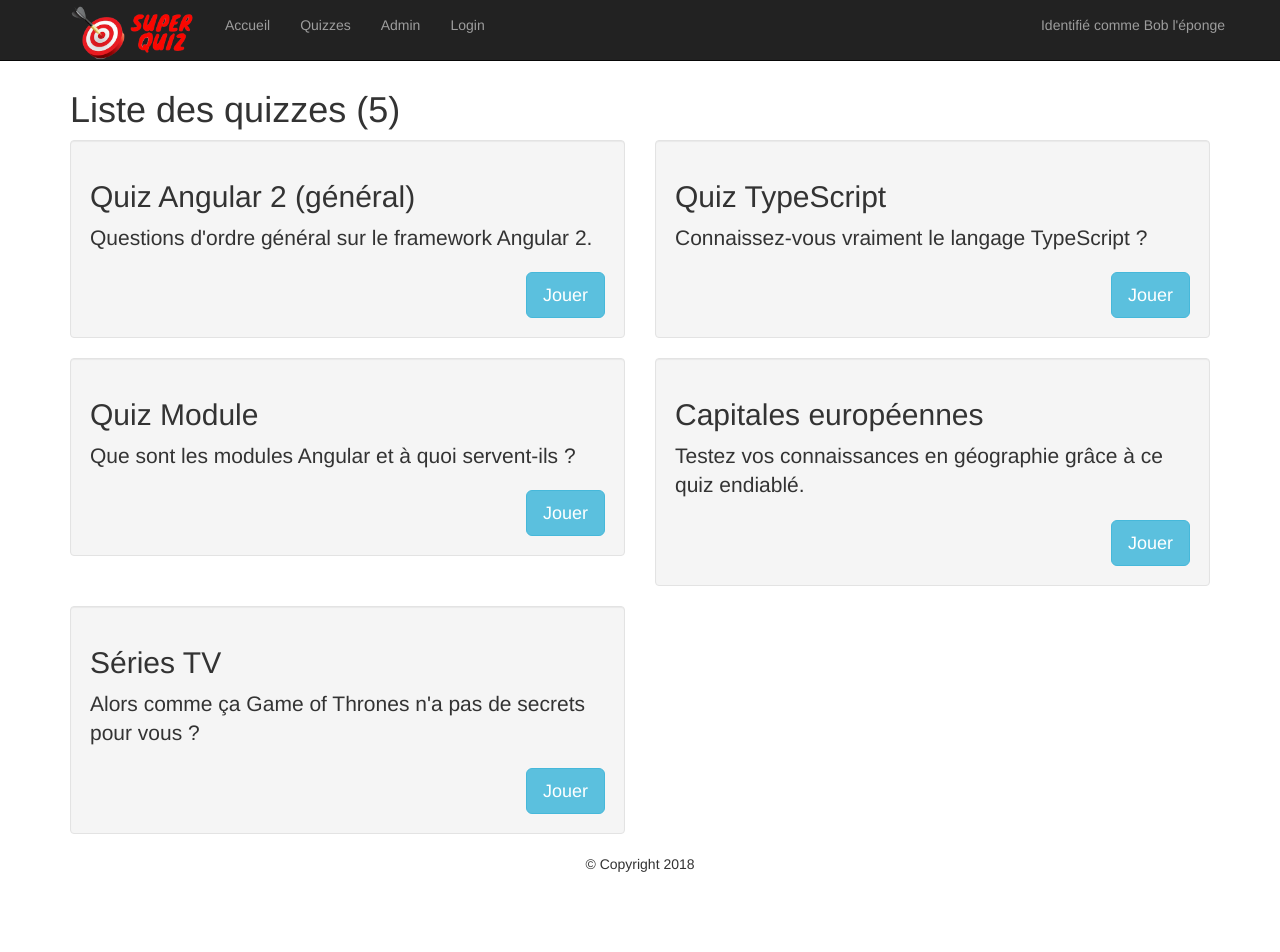
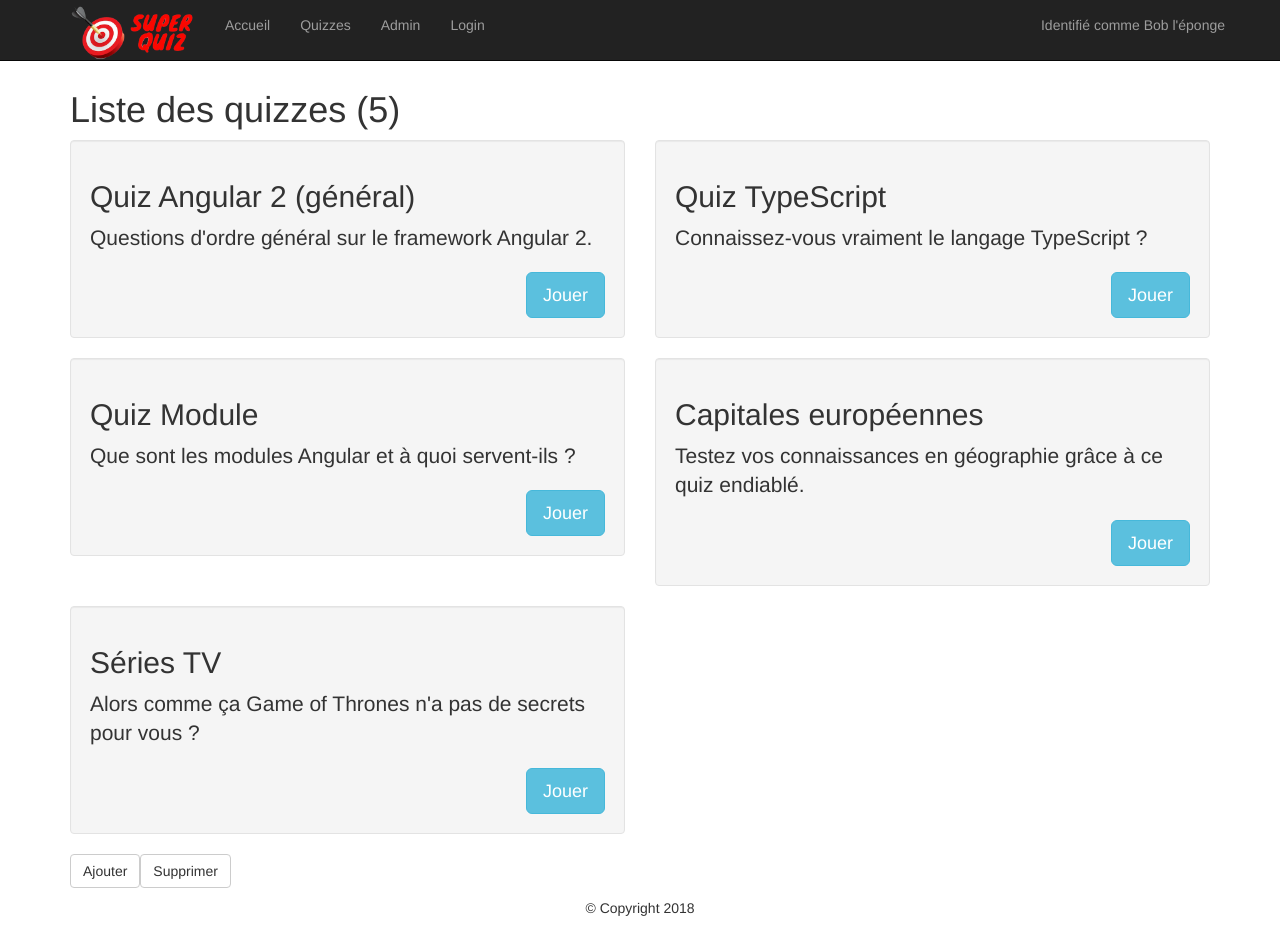
Before and after one commit to bertrandbo/playground-angular, an Angular app: page / in a window 1280 px wide. Shown: the top 952 px of the page. Before the commit the page ends 914 px from the top, so only its background shows below. Built offline with nearby package versions, Linux system fonts and the light colour scheme.

Commit message:
add/remove button to add/remove dummy quizz

```diff
--- a/src/app/quiz-list/quiz-list.component.html
+++ b/src/app/quiz-list/quiz-list.component.html
@@ -13,3 +13,10 @@
   </div>
 
 </div>
+
+<div>
+  <p>
+    <button (click)="onAddClick()" class="btn btn-default">Ajouter</button>
+    <button (click)="onRemoveClick()" class="btn btn-default">Supprimer</button>
+  </p>
+</div>
--- a/src/app/quiz-list/quiz-list.component.ts
+++ b/src/app/quiz-list/quiz-list.component.ts
@@ -15,6 +15,14 @@ export class QuizListComponent implements OnInit {
     this.quizzes = QUIZZES;
   }
 
+  onAddClick() {
+    this.quizzes.push(new Quiz());
+  }
+
+  onRemoveClick() {
+    this.quizzes.splice(-1, 1);
+  }
+
   ngOnInit() {
   }
 
```
